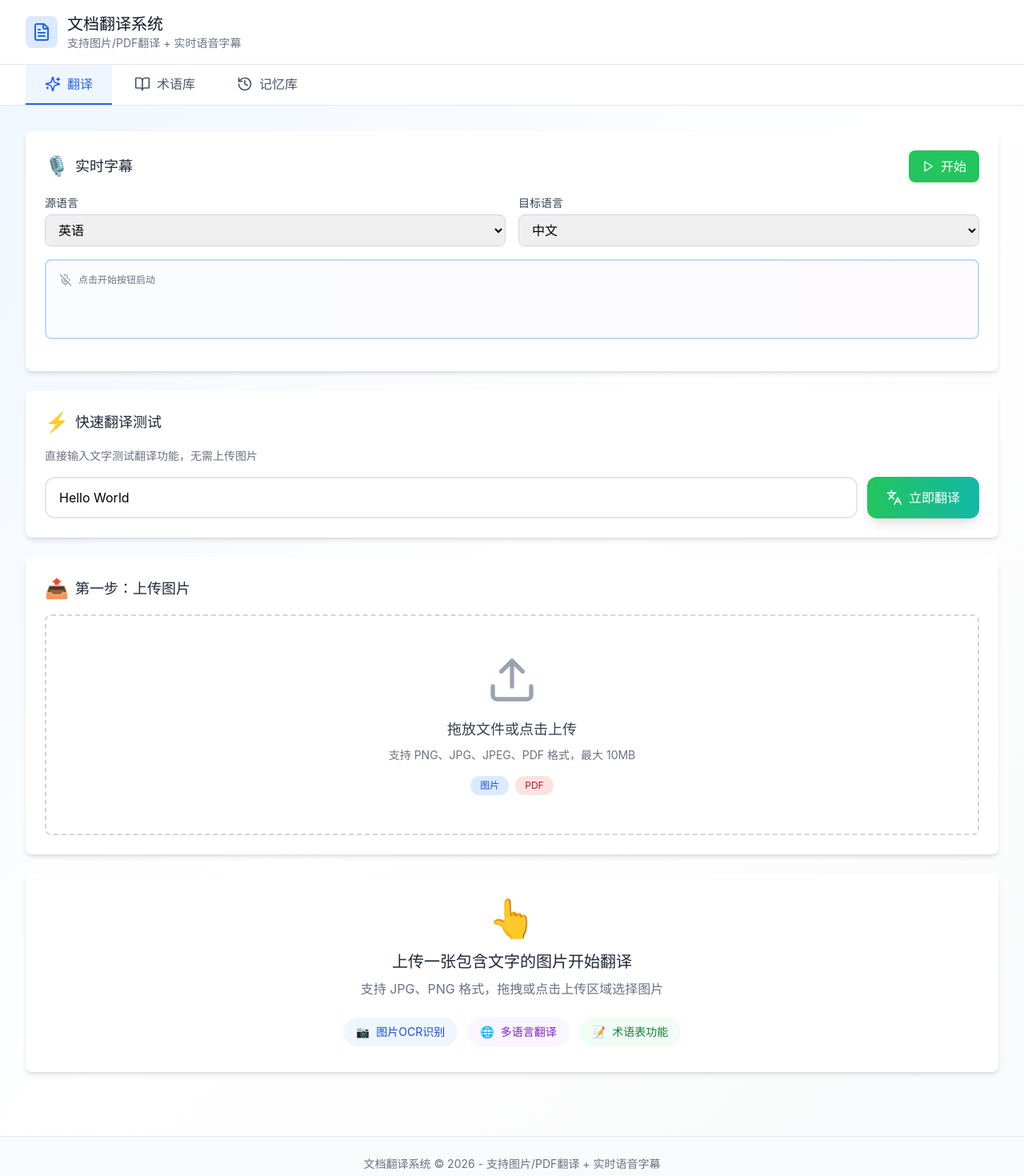
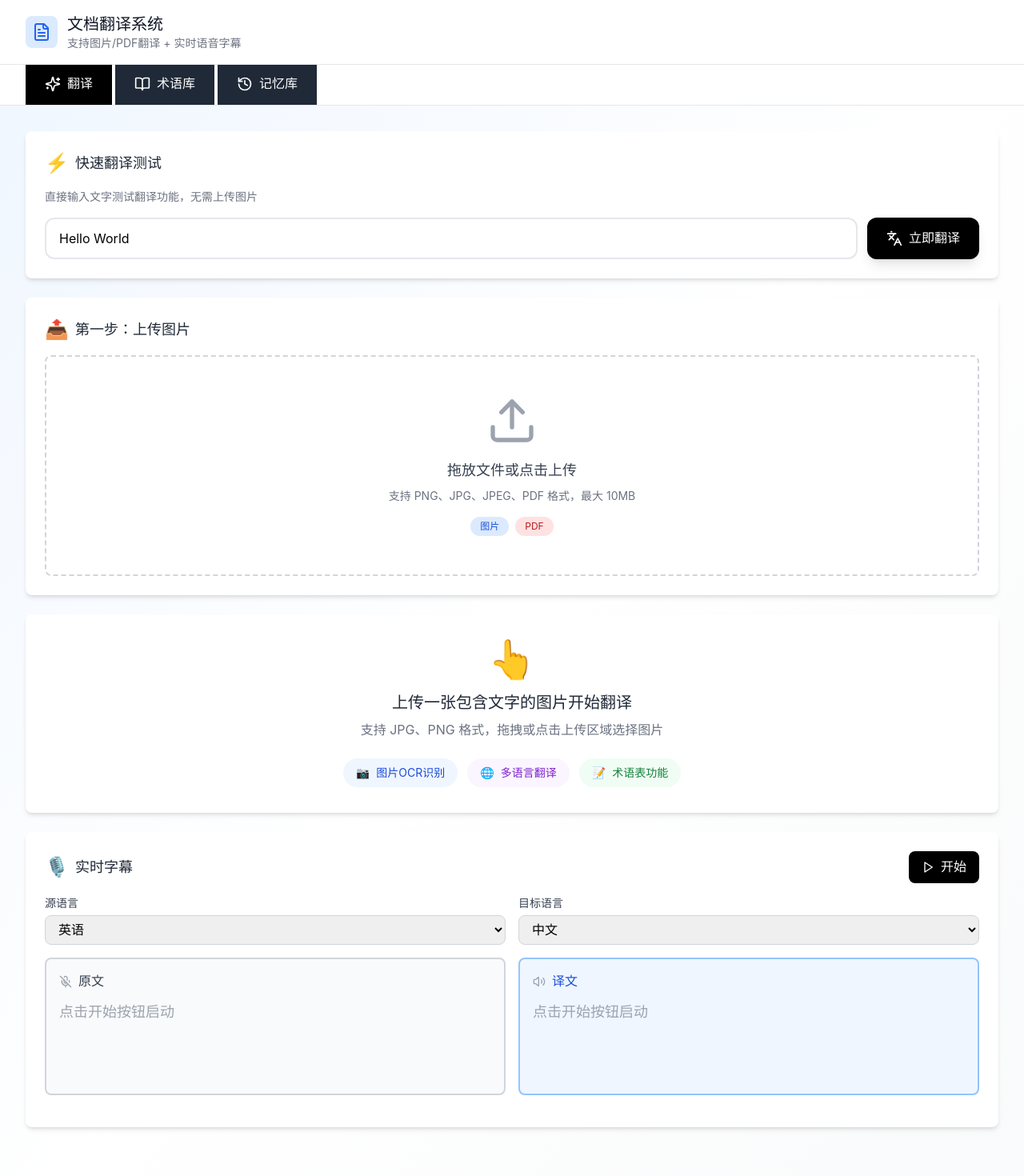
Before and after one commit to joannopan0124-hash/clone-git, a React (Vite) app in the folder frontend/: page / in a window 1280 px wide. Shown: the top 1470 px of the page at 80% size. Built offline with nearby package versions, Linux system fonts and the light colour scheme.

Commit message:
feat: 搭建React+Flask翻译系统
Co-authored-by: traeagent <traeagent@users.noreply.github.com>

```diff
--- a/frontend/src/components/GlossaryPanel.tsx
+++ b/frontend/src/components/GlossaryPanel.tsx
@@ -181,21 +181,21 @@ export default function GlossaryPanel() {
             </span>
           </div>
           <div className="flex items-center gap-2">
-            <label className="flex items-center gap-1 px-3 py-2 bg-blue-50 text-blue-600 rounded-lg cursor-pointer hover:bg-blue-100 transition-colors">
+            <label className="flex items-center justify-center gap-1 px-3 py-2 bg-black text-white rounded-lg cursor-pointer hover:bg-gray-800 transition-colors font-[楷体]">
               <Upload className="w-4 h-4" />
               <span className="text-sm font-medium">导入</span>
               <input type="file" accept=".json" onChange={handleImport} className="hidden" />
             </label>
             <button
               onClick={handleExport}
-              className="flex items-center gap-1 px-3 py-2 bg-green-50 text-green-600 rounded-lg hover:bg-green-100 transition-colors"
+              className="flex items-center justify-center gap-1 px-3 py-2 bg-black text-white rounded-lg hover:bg-gray-800 transition-colors font-[楷体]"
             >
               <Download className="w-4 h-4" />
               <span className="text-sm font-medium">导出</span>
             </button>
             <button
               onClick={() => setShowAddModal(true)}
-              className="flex items-center gap-1 px-4 py-2 bg-gradient-to-r from-purple-600 to-indigo-600 text-white rounded-lg hover:from-purple-700 hover:to-indigo-700 transition-all shadow-md"
+              className="flex items-center justify-center gap-1 px-4 py-2 bg-black text-white rounded-lg hover:bg-gray-800 transition-all shadow-md font-[楷体]"
             >
               <Plus className="w-4 h-4" />
               <span className="font-medium">添加术语</span>
@@ -295,14 +295,14 @@ export default function GlossaryPanel() {
                     <div className="flex items-center gap-2">
                       <button
                         onClick={() => handleEditTerm(term)}
-                        className="p-2 text-gray-600 hover:text-blue-600 hover:bg-blue-50 rounded-lg transition-colors"
+                        className="p-2 bg-black text-white hover:bg-gray-800 rounded-lg transition-colors"
                         title="编辑"
                       >
                         <Edit2 className="w-4 h-4" />
                       </button>
                       <button
                         onClick={() => handleDeleteTerm(term.id)}
-                        className="p-2 text-gray-600 hover:text-red-600 hover:bg-red-50 rounded-lg transition-colors"
+                        className="p-2 bg-black text-white hover:bg-gray-800 rounded-lg transition-colors"
                         title="删除"
                       >
                         <Trash2 className="w-4 h-4" />
@@ -445,13 +445,13 @@ export default function GlossaryPanel() {
                   priority: 0,
                 });
               }}
-                className="px-4 py-2 text-gray-600 hover:bg-gray-100 rounded-lg transition-colors"
+              className="px-4 py-2 bg-black text-white hover:bg-gray-800 rounded-lg transition-colors font-[楷体]"
             >
               取消
             </button>
             <button
               onClick={editingTerm ? handleUpdateTerm : handleAddTerm}
-                className="flex items-center gap-2 px-4 py-2 bg-gradient-to-r from-purple-600 to-indigo-600 text-white rounded-lg hover:from-purple-700 hover:to-indigo-700 transition-all"
+              className="flex items-center justify-center gap-2 px-4 py-2 bg-black text-white rounded-lg hover:bg-gray-800 transition-all font-[楷体]"
             >
               <Save className="w-4 h-4" />
               {editingTerm ? '保存修改' : '添加术语'}
--- a/frontend/src/components/RealtimeSubtitle.tsx
+++ b/frontend/src/components/RealtimeSubtitle.tsx
@@ -36,7 +36,6 @@ export default function RealtimeSubtitle({
 
   const pollingIntervalRef = useRef<NodeJS.Timeout | null>(null);
 
-  // 语言选项
   const languages = [
     { code: 'zh', name: '中文' },
     { code: 'en', name: '英语' },
@@ -46,7 +45,6 @@ export default function RealtimeSubtitle({
     { code: 'fr', name: '法语' },
   ];
 
-  // 启动实时字幕
   const handleStart = async () => {
     setError('');
     try {
@@ -61,7 +59,6 @@ export default function RealtimeSubtitle({
       setSubtitles([]);
       setCurrentSubtitle(null);
 
-      // 开始轮询获取字幕
       pollingIntervalRef.current = setInterval(async () => {
         try {
           const subtitleResponse = await getSubtitles(response.taskId);
@@ -74,13 +71,12 @@ export default function RealtimeSubtitle({
         } catch (err) {
           console.error('获取字幕失败:', err);
         }
-      }, 1000); // 每秒轮询一次
+      }, 1000);
     } catch (err: any) {
       setError(err.message || '启动实时字幕失败');
     }
   };
 
-  // 停止实时字幕
   const handleStop = async () => {
     if (!taskId) return;
 
@@ -100,7 +96,6 @@ export default function RealtimeSubtitle({
     }
   };
 
-  // 清理轮询
   useEffect(() => {
     return () => {
       if (pollingIntervalRef.current) {
@@ -112,7 +107,7 @@ export default function RealtimeSubtitle({
   return (
     <div className="bg-white rounded-lg shadow-md p-6">
       <div className="flex items-center justify-between mb-4">
-        <h2 className="text-lg font-semibold text-gray-800 flex items-center gap-2">
+        <h2 className="text-lg font-semibold text-gray-800 flex items-center gap-2 font-[楷体]">
           <span className="text-2xl">🎙️</span>
           实时字幕
           {isSimulation && (
@@ -125,7 +120,7 @@ export default function RealtimeSubtitle({
           {!isRunning ? (
             <button
               onClick={handleStart}
-              className="flex items-center gap-2 px-4 py-2 bg-green-500 hover:bg-green-600 text-white rounded-lg transition-colors"
+              className="flex items-center justify-center gap-2 px-4 py-2 bg-black text-white hover:bg-gray-800 rounded-lg transition-colors font-[楷体]"
             >
               <Play className="w-4 h-4" />
               开始
@@ -133,7 +128,7 @@ export default function RealtimeSubtitle({
           ) : (
             <button
               onClick={handleStop}
-              className="flex items-center gap-2 px-4 py-2 bg-red-500 hover:bg-red-600 text-white rounded-lg transition-colors"
+              className="flex items-center justify-center gap-2 px-4 py-2 bg-black text-white hover:bg-gray-800 rounded-lg transition-colors font-[楷体]"
             >
               <Square className="w-4 h-4" />
               停止
@@ -142,24 +137,22 @@ export default function RealtimeSubtitle({
         </div>
       </div>
 
-      {/* 错误提示 */}
       {error && (
         <div className="mb-4 p-3 bg-red-50 border border-red-200 rounded-lg">
           <p className="text-red-700 text-sm">{error}</p>
         </div>
       )}
 
-      {/* 语言选择 */}
       <div className="grid grid-cols-2 gap-4 mb-4">
         <div>
-          <label className="block text-sm font-medium text-gray-700 mb-1">
+          <label className="block text-sm font-medium text-gray-700 mb-1 font-[楷体]">
             源语言
           </label>
           <select
             value={sourceLang}
             onChange={(e) => onSourceLangChange(e.target.value)}
             disabled={isRunning}
-            className="w-full px-3 py-2 border border-gray-300 rounded-lg focus:outline-none focus:ring-2 focus:ring-blue-500 disabled:bg-gray-100"
+            className="w-full px-3 py-2 border border-gray-300 rounded-lg focus:outline-none focus:ring-2 focus:ring-blue-500 disabled:bg-gray-100 font-[楷体]"
           >
             {languages.map((lang) => (
               <option key={lang.code} value={lang.code}>
@@ -169,14 +162,14 @@ export default function RealtimeSubtitle({
           </select>
         </div>
         <div>
-          <label className="block text-sm font-medium text-gray-700 mb-1">
+          <label className="block text-sm font-medium text-gray-700 mb-1 font-[楷体]">
             目标语言
           </label>
           <select
             value={targetLang}
             onChange={(e) => onTargetLangChange(e.target.value)}
             disabled={isRunning}
-            className="w-full px-3 py-2 border border-gray-300 rounded-lg focus:outline-none focus:ring-2 focus:ring-blue-500 disabled:bg-gray-100"
+            className="w-full px-3 py-2 border border-gray-300 rounded-lg focus:outline-none focus:ring-2 focus:ring-blue-500 disabled:bg-gray-100 font-[楷体]"
           >
             {languages.map((lang) => (
               <option key={lang.code} value={lang.code}>
@@ -187,49 +180,62 @@ export default function RealtimeSubtitle({
         </div>
       </div>
 
-      {/* 当前字幕显示 */}
-      <div className="relative mb-4">
-        <div className="absolute inset-0 bg-gradient-to-r from-blue-500/10 to-purple-500/10 rounded-lg"></div>
-        <div className="relative p-4 rounded-lg border-2 border-blue-200 bg-white/80 min-h-[100px]">
-          {isRunning ? (
-            <div className="flex items-center gap-2 mb-2">
+      {/* 两个框显示原文和译文 */}
+      <div className="grid grid-cols-1 lg:grid-cols-2 gap-4 mb-4">
+        {/* 原文框 */}
+        <div className="border-2 border-gray-300 rounded-lg p-4 min-h-[150px] bg-gray-50">
+          <div className="flex items-center gap-2 mb-3">
+            {isRunning ? (
               <div className="flex gap-1">
                 <span className="w-2 h-2 bg-red-500 rounded-full animate-pulse"></span>
                 <span className="w-2 h-2 bg-red-500 rounded-full animate-pulse delay-75"></span>
                 <span className="w-2 h-2 bg-red-500 rounded-full animate-pulse delay-150"></span>
               </div>
-              <span className="text-xs text-gray-500">正在识别...</span>
-            </div>
-          ) : (
-            <div className="flex items-center gap-2 mb-2">
+            ) : (
               <MicOff className="w-4 h-4 text-gray-400" />
-              <span className="text-xs text-gray-500">点击开始按钮启动</span>
-            </div>
-          )}
+            )}
+            <span className="font-bold text-gray-700 font-[楷体]">原文</span>
+          </div>
+          <div className="text-lg text-gray-800 font-[楷体] min-h-[100px]">
+            {currentSubtitle ? (
+              <p>{currentSubtitle.original_text}</p>
+            ) : isRunning ? (
+              <p className="text-gray-400">等待语音输入...</p>
+            ) : (
+              <p className="text-gray-400">点击开始按钮启动</p>
+            )}
+          </div>
+        </div>
 
-          {currentSubtitle && (
-            <div className="space-y-3">
-              <div className="text-lg font-medium text-gray-900">
-                {currentSubtitle.original_text}
+        {/* 译文框 */}
+        <div className="border-2 border-blue-300 rounded-lg p-4 min-h-[150px] bg-blue-50">
+          <div className="flex items-center gap-2 mb-3">
+            {isRunning ? (
+              <div className="flex gap-1">
+                <span className="w-2 h-2 bg-blue-500 rounded-full animate-pulse"></span>
+                <span className="w-2 h-2 bg-blue-500 rounded-full animate-pulse delay-75"></span>
+                <span className="w-2 h-2 bg-blue-500 rounded-full animate-pulse delay-150"></span>
               </div>
-              <div className="text-lg text-blue-600 border-l-4 border-blue-400 pl-3">
-                {currentSubtitle.translated_text}
-              </div>
-            </div>
-          )}
-
-          {!currentSubtitle && isRunning && (
-            <div className="text-gray-400 text-center py-4">
-              等待语音输入...
-            </div>
-          )}
+            ) : (
+              <Volume2 className="w-4 h-4 text-gray-400" />
+            )}
+            <span className="font-bold text-blue-700 font-[楷体]">译文</span>
+          </div>
+          <div className="text-lg text-gray-800 font-[楷体] min-h-[100px]">
+            {currentSubtitle ? (
+              <p>{currentSubtitle.translated_text}</p>
+            ) : isRunning ? (
+              <p className="text-gray-400">等待翻译结果...</p>
+            ) : (
+              <p className="text-gray-400">点击开始按钮启动</p>
+            )}
+          </div>
         </div>
       </div>
 
-      {/* 字幕历史记录 */}
       {subtitles.length > 0 && (
         <div>
-          <h3 className="text-sm font-medium text-gray-700 mb-2 flex items-center gap-2">
+          <h3 className="text-sm font-medium text-gray-700 mb-2 flex items-center gap-2 font-[楷体]">
             <Volume2 className="w-4 h-4" />
             字幕历史 ({subtitles.length}条)
           </h3>
@@ -239,24 +245,23 @@ export default function RealtimeSubtitle({
                 key={index}
                 className="p-2 bg-white rounded border border-gray-200 text-sm"
               >
-                <div className="text-gray-800">{subtitle.original_text}</div>
-                <div className="text-blue-600 mt-1">{subtitle.translated_text}</div>
+                <div className="text-gray-800 font-[楷体]">{subtitle.original_text}</div>
+                <div className="text-blue-600 mt-1 font-[楷体]">{subtitle.translated_text}</div>
               </div>
             ))}
           </div>
         </div>
       )}
 
-      {/* 状态指示 */}
       {isRunning && (
         <div className="mt-4 flex items-center justify-center gap-4 text-sm text-gray-600">
           <div className="flex items-center gap-1">
             <div className="w-3 h-3 bg-green-500 rounded-full animate-pulse"></div>
-            <span>任务运行中</span>
+            <span className="font-[楷体]">任务运行中</span>
           </div>
           <div className="flex items-center gap-1">
             <Mic className="w-4 h-4 text-green-500" />
-            <span>语音识别</span>
+            <span className="font-[楷体]">语音识别</span>
           </div>
         </div>
       )}
--- a/frontend/src/pages/Home.tsx
+++ b/frontend/src/pages/Home.tsx
@@ -170,10 +170,10 @@ export default function Home() {
           <div className="flex items-center gap-1">
             <button
               onClick={() => setActiveTab('translate')}
-              className={`flex items-center gap-2 px-6 py-3 font-medium transition-colors border-b-2 ${
+              className={`flex items-center justify-center gap-2 px-6 py-3 font-medium transition-colors border-b-2 font-[楷体] ${
                 activeTab === 'translate'
-                  ? 'text-blue-600 border-blue-600 bg-blue-50'
-                  : 'text-gray-600 border-transparent hover:text-gray-900 hover:bg-gray-50'
+                  ? 'bg-black text-white border-black'
+                  : 'bg-gray-800 text-white border-transparent hover:bg-gray-700'
               }`}
             >
               <Sparkles className="w-5 h-5" />
@@ -181,10 +181,10 @@ export default function Home() {
             </button>
             <button
               onClick={() => setActiveTab('glossary')}
-              className={`flex items-center gap-2 px-6 py-3 font-medium transition-colors border-b-2 ${
+              className={`flex items-center justify-center gap-2 px-6 py-3 font-medium transition-colors border-b-2 font-[楷体] ${
                 activeTab === 'glossary'
-                  ? 'text-purple-600 border-purple-600 bg-purple-50'
-                  : 'text-gray-600 border-transparent hover:text-gray-900 hover:bg-gray-50'
+                  ? 'bg-black text-white border-black'
+                  : 'bg-gray-800 text-white border-transparent hover:bg-gray-700'
               }`}
             >
               <BookOpen className="w-5 h-5" />
@@ -192,10 +192,10 @@ export default function Home() {
             </button>
             <button
               onClick={() => setActiveTab('memory')}
-              className={`flex items-center gap-2 px-6 py-3 font-medium transition-colors border-b-2 ${
+              className={`flex items-center justify-center gap-2 px-6 py-3 font-medium transition-colors border-b-2 font-[楷体] ${
                 activeTab === 'memory'
-                  ? 'text-amber-600 border-amber-600 bg-amber-50'
-                  : 'text-gray-600 border-transparent hover:text-gray-900 hover:bg-gray-50'
+                  ? 'bg-black text-white border-black'
+                  : 'bg-gray-800 text-white border-transparent hover:bg-gray-700'
               }`}
             >
               <History className="w-5 h-5" />
@@ -216,20 +216,12 @@ export default function Home() {
                 <p className="text-red-700 font-medium flex-1">{error}</p>
                 <button
                   onClick={() => setError('')}
-                  className="flex-shrink-0 text-red-400 hover:text-red-600 text-xl leading-none"
+                  className="flex-shrink-0 bg-black text-white hover:bg-gray-700 text-xl leading-none w-8 h-8 flex items-center justify-center rounded font-[楷体]"
                 >
                   ×
                 </button>
               </div>
             )}
-
-          {/* 实时字幕区域 */}
-          <RealtimeSubtitle
-            sourceLang={sourceLang}
-            targetLang={targetLang}
-            onSourceLangChange={setSourceLang}
-            onTargetLangChange={setTargetLang}
-          />
 
           {/* 快速翻译测试区域 */}
           <div className="bg-white rounded-lg shadow-md p-6">
@@ -253,10 +245,10 @@ export default function Home() {
                 onClick={handleQuickTranslate}
                 disabled={isQuickTranslating || !quickTestText.trim()}
                 className={`
-                  flex items-center gap-2 px-6 py-3 rounded-xl font-bold transition-all transform
+                  flex items-center justify-center gap-2 px-6 py-3 rounded-xl font-bold transition-all transform font-[楷体]
                   ${isQuickTranslating || !quickTestText.trim()
-                    ? 'bg-gray-300 text-gray-500 cursor-not-allowed'
-                    : 'bg-gradient-to-r from-green-500 to-teal-500 text-white hover:from-green-600 hover:to-teal-600 shadow-lg hover:shadow-xl active:scale-95'
+                    ? 'bg-gray-400 text-gray-600 cursor-not-allowed'
+                    : 'bg-black text-white hover:bg-gray-800 shadow-lg hover:shadow-xl active:scale-95'
                   }
                 `}
               >
@@ -372,10 +364,10 @@ export default function Home() {
                       onClick={handleTranslate}
                       disabled={isTranslating || !originalText}
                       className={`
-                        w-full sm:w-auto flex items-center justify-center gap-2 px-8 py-3.5 rounded-xl font-bold text-lg transition-all transform
+                        w-full sm:w-auto flex items-center justify-center gap-2 px-8 py-3.5 rounded-xl font-bold text-lg transition-all transform font-[楷体]
                         ${isTranslating || !originalText
-                          ? 'bg-gray-300 text-gray-500 cursor-not-allowed'
-                          : 'bg-gradient-to-r from-blue-600 to-purple-600 text-white hover:from-blue-700 hover:to-purple-700 shadow-xl hover:shadow-2xl hover:scale-105 active:scale-95'
+                          ? 'bg-gray-400 text-gray-600 cursor-not-allowed'
+                          : 'bg-black text-white hover:bg-gray-800 shadow-xl hover:shadow-2xl hover:scale-105 active:scale-95'
                         }
                       `}
                     >
@@ -410,10 +402,10 @@ export default function Home() {
                     </div>
                     <button
                       onClick={() => copyToClipboard(originalText, 'original')}
-                      className="flex items-center gap-1 px-2 py-1 text-gray-600 hover:text-gray-800 hover:bg-gray-200 rounded transition-colors"
+                      className="flex items-center justify-center gap-1 px-3 py-1.5 bg-black text-white hover:bg-gray-800 rounded transition-colors font-[楷体]"
                     >
                       {copiedOriginal ? (
-                        <Check className="w-4 h-4 text-green-500" />
+                        <Check className="w-4 h-4" />
                       ) : (
                         <Copy className="w-4 h-4" />
                       )}
@@ -444,10 +436,10 @@ export default function Home() {
                     <button
                       onClick={() => translatedText && copyToClipboard(translatedText, 'translation')}
                       disabled={!translatedText}
-                      className="flex items-center gap-1 px-2 py-1 text-gray-600 hover:text-gray-800 hover:bg-blue-50 rounded transition-colors disabled:opacity-50 disabled:cursor-not-allowed"
+                      className="flex items-center justify-center gap-1 px-3 py-1.5 bg-black text-white hover:bg-gray-800 rounded transition-colors font-[楷体] disabled:opacity-50 disabled:cursor-not-allowed"
                     >
                       {copiedTranslation ? (
-                        <Check className="w-4 h-4 text-green-500" />
+                        <Check className="w-4 h-4" />
                       ) : (
                         <Copy className="w-4 h-4" />
                       )}
@@ -499,6 +491,14 @@ export default function Home() {
               </div>
             </div>
           )}
+
+          {/* 实时字幕区域 - 移到最底部 */}
+          <RealtimeSubtitle
+            sourceLang={sourceLang}
+            targetLang={targetLang}
+            onSourceLangChange={setSourceLang}
+            onTargetLangChange={setTargetLang}
+          />
         </div>
         )}
 
```
Also changed, not shown: frontend/src/components/MemoryPanel.tsx (+12 -12 lines). Lines whose indentation alone changed are shown as unchanged.
